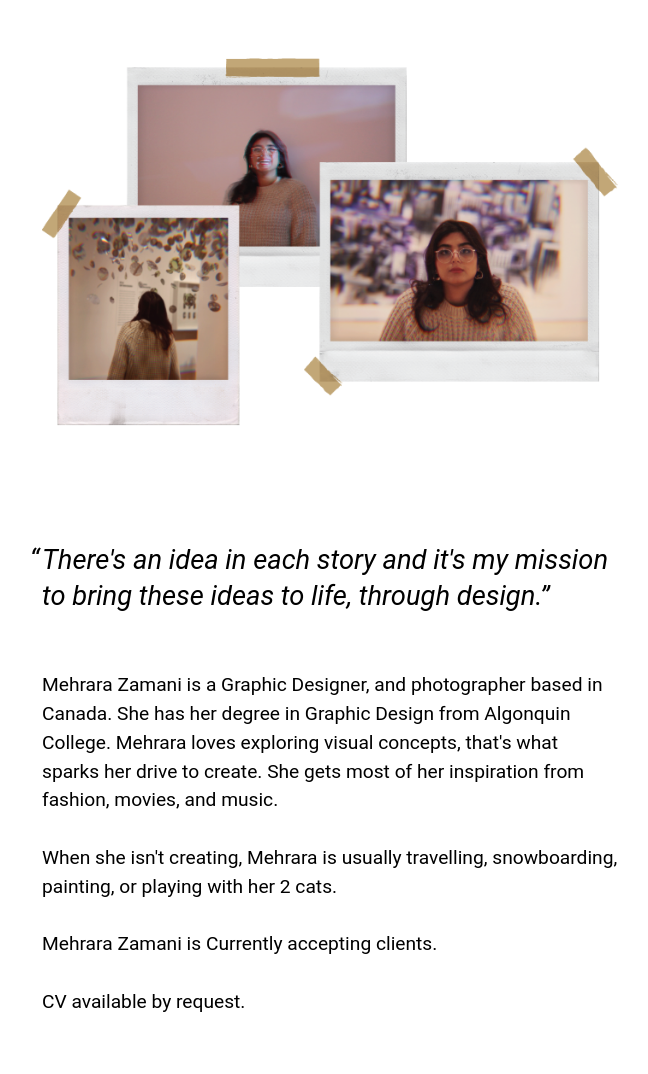
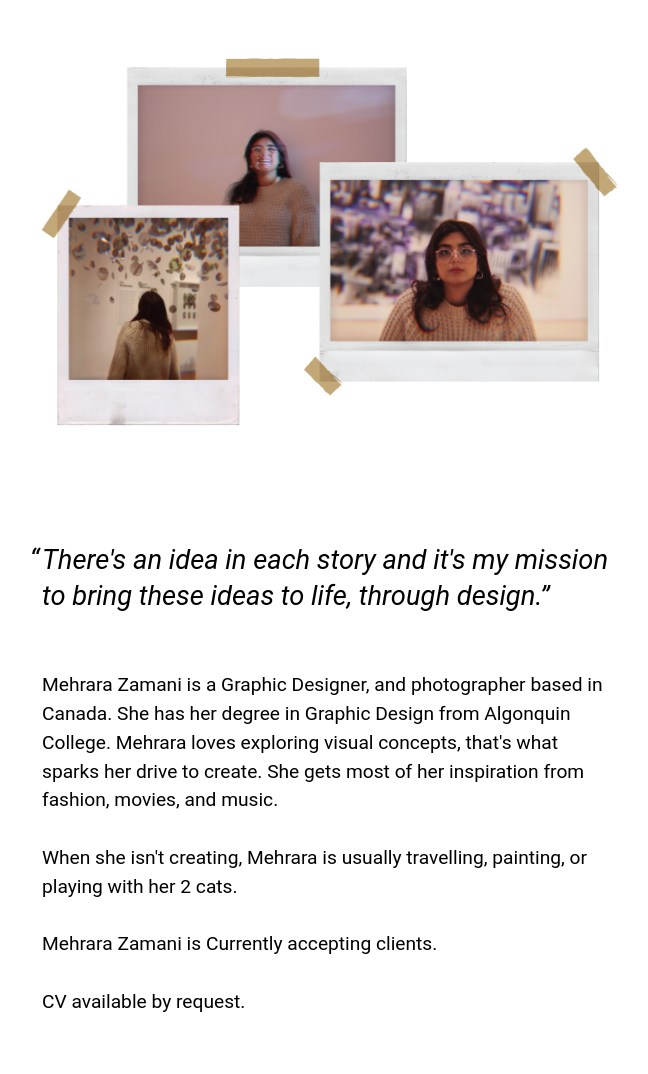
Before and after one commit to zama0023/portfolio, a Jekyll site: the page built from about.html, in a window 1280 px wide. Shown: the part 100-1174 px from the top of the page, without its empty margins (310-958 px from the left). Built offline with Jekyll 4.4.1, drawn with Linux system fonts in a browser that asks for light colours; some web fonts are replaced; grey boxes are pictures that could not be loaded.

Commit message:
button
added hover to .button

```diff
--- a/_patterns/buttons/basic.css
+++ b/_patterns/buttons/basic.css
@@ -4,7 +4,7 @@
   border: none;
   padding: 15px;
   text-align: center;
-  font-size: 20px;
+  font-size: 16px;
   background-color: rgba(105, 53, 248, 0.3);
   border-radius: 50%;
   height: 50px;
@@ -16,3 +16,7 @@
 .btn {
   color: var(--colour-secondary-light);
 }
+
+.button:hover {
+  background-color: rgba(105, 53, 248, 1);
+}
--- a/about.html
+++ b/about.html
@@ -14,7 +14,7 @@
         <p class="push-0 italic tera"><span class="hang-punc">“</span>There's an idea in each story and it's my mission to bring these ideas to life, through design.”</p>
       </blockquote>
       <p class="push-0 pad-t">Mehrara Zamani is a Graphic Designer, and photographer based in Canada. She has her degree in Graphic Design from Algonquin College. Mehrara loves exploring visual concepts, that's what sparks her drive to create. She gets most of her inspiration from fashion, movies, and music.</p>
-      <p class="push-0 pad-t">When she isn't creating, Mehrara is usually travelling, snowboarding, painting, or playing with her 2 cats.</p>
+      <p class="push-0 pad-t">When she isn't creating, Mehrara is usually travelling, painting, or playing with her 2 cats.</p>
       <p class="push-0 pad-t">Mehrara Zamani is Currently accepting clients.</p>
       <p class="push-0 pad-t">CV available by request.</p>
     </div>
```
